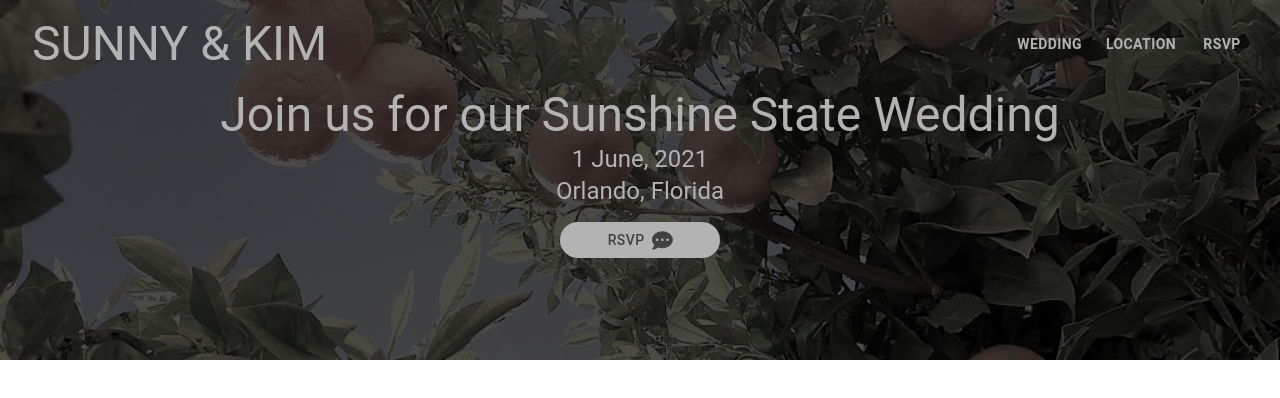
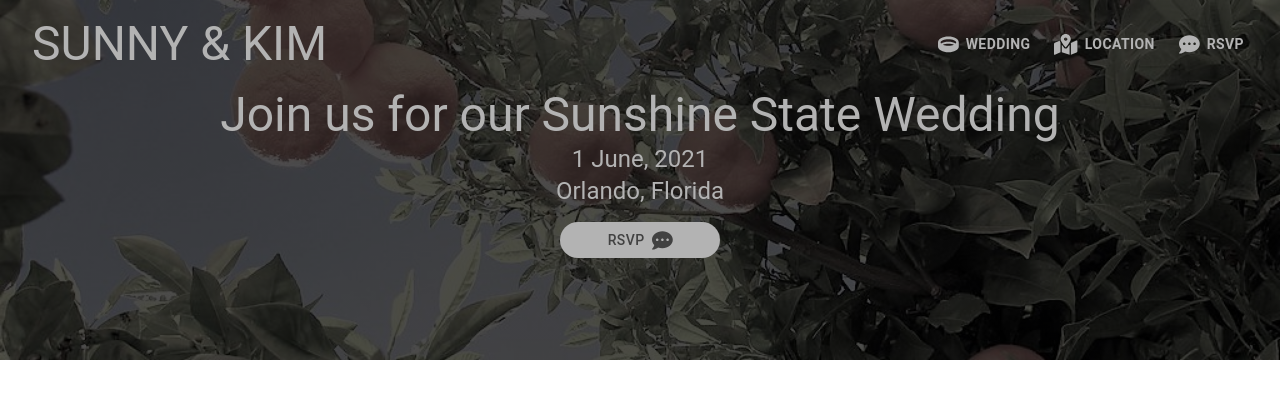
Before and after one commit to hebs87/wedding-website-frontend, a React (Create React App) app: page / in a window 1280 px wide. Shown: the top 398 px of the page. Built offline with nearby package versions, Linux system fonts and the light colour scheme.

Commit message:
Added FontAwesome icons to NavBar

```diff
--- a/src/components/NavBar/NavBar.jsx
+++ b/src/components/NavBar/NavBar.jsx
@@ -5,6 +5,11 @@ import Typography from "@material-ui/core/Typography";
 import Button from "@material-ui/core/Button";
 // import {NavLink} from "react-router-dom";
 import {useStyles} from './NavBar.styles';
+import {FontAwesomeIcon} from "@fortawesome/react-fontawesome";
+import {faRing} from "@fortawesome/free-solid-svg-icons/faRing";
+import {faMapMarkedAlt} from "@fortawesome/free-solid-svg-icons/faMapMarkedAlt";
+import {faCommentDots} from "@fortawesome/free-solid-svg-icons/faCommentDots";
+
 
 const NavBar = () => {
   // Get the classes from the useStyles function
@@ -25,18 +30,21 @@ const NavBar = () => {
               className={classes.navLink}
               activeStyle={{opacity: 1}}
             >
+              <FontAwesomeIcon className={classes.faIcon} icon={faRing}/>
               Wedding
             </Button>
             <Button
               className={classes.navLink}
               activeStyle={{opacity: 1}}
             >
+              <FontAwesomeIcon className={classes.faIcon} icon={faMapMarkedAlt}/>
               Location
             </Button>
             <Button
               className={classes.navLink}
               activeStyle={{opacity: 1}}
             >
+              <FontAwesomeIcon className={classes.faIcon} icon={faCommentDots}/>
               RSVP
             </Button>
           </div>
--- a/src/components/NavBar/NavBar.styles.js
+++ b/src/components/NavBar/NavBar.styles.js
@@ -44,4 +44,8 @@ export const useStyles = makeStyles((theme) => ({
       color: '#d83600',
     },
   },
+  faIcon: {
+    fontSize: '1.3rem',
+    marginRight: '7px',
+  },
 }));
```
